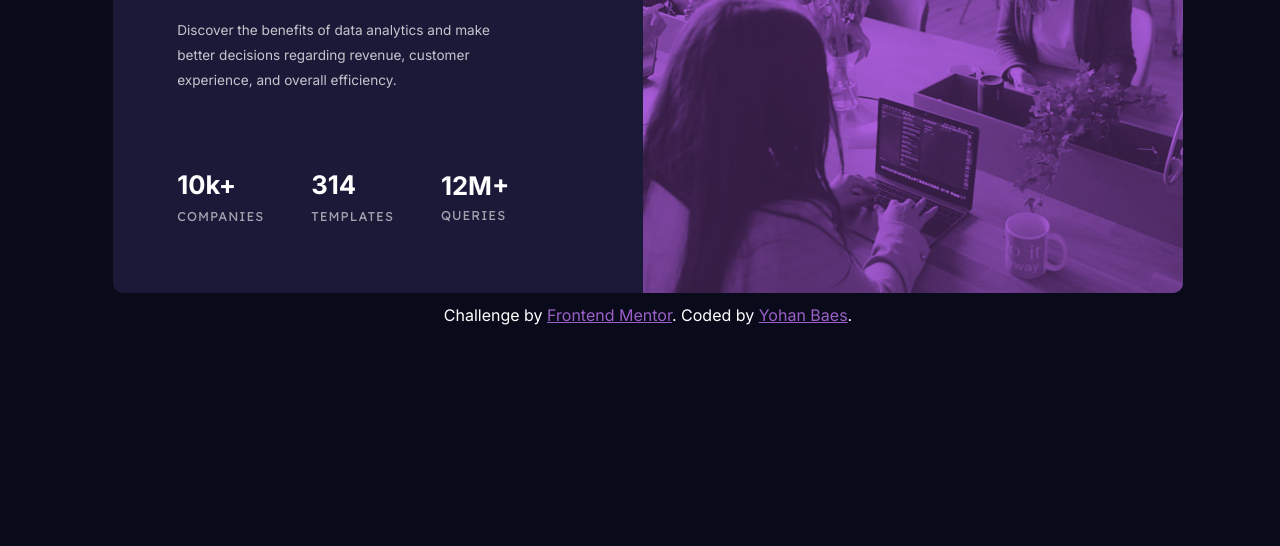
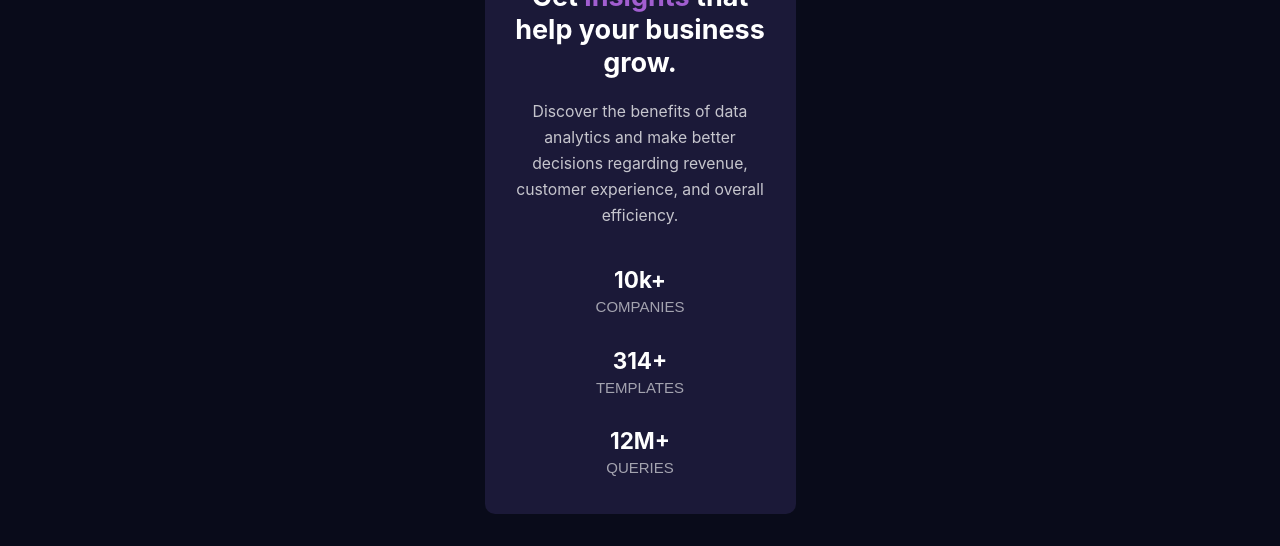
Before and after one commit to Raink31/05-Stats-preview-card-component, a plain HTML site: page index.html in a window 1280 px wide. Shown: the part 322-868 px from the top of the page. Before the commit the page ends 816 px from the top, so only its background shows below. Drawn offline with Linux system fonts and the light colour scheme.

Commit message:
Add files via upload

```diff
--- a/index.html
+++ b/index.html
@@ -2,64 +2,37 @@
 <html lang="en">
 <head>
     <meta charset="UTF-8">
-  <meta name="viewport" content="width=device-width, initial-scale=1.0"> <!-- displays site properly based on user's device -->
+    <meta http-equiv="X-UA-Compatible" content="IE=edge">
+    <meta name="viewport" content="width=device-width, initial-scale=1.0">
     <link rel="stylesheet" href="style.css">
-  <link rel="icon" type="image/png" sizes="32x32" href="./images/favicon-32x32.png">
+    <link rel="icon" type="image/png" sizes="32x32" href="assets/images/favicon-32x32.png">
     <title>Frontend Mentor | Stats preview card component</title>
 </head>
 <body>
-  <div id="main">
-    <div id="img_mobile">
-      <img src="images/image-header-mobile.jpg" alt="image_mobile">
+    <div class="container">
+        <div class="wrapper">
+            <div class="text-component">
+                <h1 class="title">Get <span>insights</span> that help your business grow.</h1>
+                <p class="subtitle">Discover the benefits of data analytics and make better decisions regarding revenue, customer experience, and overall efficiency.</p>
+                <div class="stats-box">
+                    <div class="stats">
+                        <h2 class="number">10k+</h2>
+                        <p>COMPANIES</p>
                     </div>
-    <div id="img_desktop">
-      <img src="images/image-header-desktop.jpg" alt="image_desktop">
+                    <div class="stats">
+                        <h2 class="number">314+</h2>
+                        <p>TEMPLATES</p>
                     </div>
-    <div id="all_text">
-      <div id="main_text">
-      <h1>
-        Get <strong>insights</strong> that<br class="mobile_br"/>
-        help<br class="desktop_br"/> your business<br class="mobile_br"/>
-        grow.
-      </h1>
-      <p>
-        Discover the benefits of data<br class="mobile_br"/>
-        analytics and make<br class="desktop_br"/> better decisions<br class="mobile_br"/>
-        regarding revenue, customer<br class="mobile_br"/><br class="desktop_br"/>
-        experience, and overall efficiency.
-      </p>
-    </div>
-    <div id="chiffres">
-      <div id="companies">
-        <h2>
-          10k+
-        </h2>
-        <p>
-          COMPANIES
-        </p>
-      </div>
-      <div id="templates">
-        <h2>
-          314
-        </h2>
-        <p>
-          TEMPLATES
-        </p>
-      </div>
-      <div id="queries">
-        <h2>
-          12M+
-        </h2>
-        <p>
-          QUERIES
-        </p>
+                    <div class="stats">
+                        <h2 class="number">12M+</h2>
+                        <p>QUERIES</p>
                     </div>
                 </div>
             </div>
+            <div class="img-box">
+                <img src="assets/images/image-header-mobile.jpg" alt="mobile_image">
             </div>
-  <div class="attribution">
-    Challenge by <a href="https://www.frontendmentor.io?ref=challenge" target="_blank">Frontend Mentor</a>.
-    Coded by <a href="#">Yohan Baes</a>.
+        </div>
     </div>
 </body>
 </html>
--- a/style.css
+++ b/style.css
@@ -1,156 +1,101 @@
-@import url('https://fonts.googleapis.com/css2?family=Inter:wght@400;700&family=Lexend+Deca&display=swap');
-
-#img_desktop{
-    display: none;
+*{
+    margin: 0;
+    padding: 0;
+    box-sizing: border-box;
 }
 
+/* POLICES */
+
+@import url('https://fonts.googleapis.com/css2?family=Inter:wght@400;700&display=swap');
+@import url('https://fonts.googleapis.com/css2?family=Lexend+Deca&display=swap');
+
+/* CSS */
+
 body{
+    font-size: 15px;
+    min-width: 100vw;
+    min-height: 100vh;
+    display: flex;
+    align-items: center;
+    justify-content: center;
     background-color: hsl(233, 47%, 7%);
+    text-align: center;
+    font-family: 'Inter', sans-serif;
+}
+
+.container{
+    max-width: 375px;
+}
+
+.wrapper{
+    background-color: hsl(244, 38%, 16%);
+    display: grid;
+    grid-template-columns: 1fr;
+    border-radius: 10px;
+    overflow: hidden;
+    margin: 2rem;
+}
+
+.img-box img{
+    width: 100%;
+    height: 100%;
+    object-fit: cover;
+    mix-blend-mode: multiply;
+    opacity: 0.8;
+}
+
+.img-box{
+    position: relative;
+    order: -1;
+}
+
+.img-box::before{
+    position: absolute;
+    content: "";
+    width: 100%;
+    height: 100%;
+    left: 0;
+    top: 0;
+    background-color: hsl(277, 64%, 61%);
+}
+
+.text-component{
+    padding: 12% 8%;
+}
+
+.title{
     color: white;
-    font-family: "Inter", sans-serif;
-    height: 170vh;
-    width: 100vw;
+    font-size: 1.8em;
+    font-weight: 700;
+}
+
+span{
+    color: #a15ed0;
+}
+
+.subtitle{
+    padding-top: 8%;
+    color: hsla(0, 0%, 100%, 0.75);
+    font-weight: 400;
+    line-height: 26px;
+    font-size: 1.05em;
+    padding-bottom: 2%;
+}
+
+.stat-box{
     display: flex;
     flex-direction: column;
-    justify-content: center;
-    align-items: center;
+    justify-content: space-between;
 }
 
-#main{
-    max-width: 375px;
-    text-align: center;
-    background-color: hsl(244, 38%, 16%);
-    border-radius: 10px;
+.number{
+    font-weight: 700;
+    margin-top: 12%;
+    color: white;
 }
 
-#img_mobile{
-    background-color: hsl(277, 64%, 61%);
-    max-height: 275px;
-    border-radius: 10px 10px 0 0;
-}
-
-#img_mobile img{
-    width: 100%;
-    border-radius: 10px 10px 0 0;
-    mix-blend-mode: multiply;
-    opacity: 0.7;
-}
-
-h1{
-    margin-top: 10%;
-    font-size: 2em;
-}
-
-h1 strong{
-    color: #9d5fc8;
-}
-
-#main_text p{
-    color: hsla(0, 0%, 100%, 0.75);
-    font-size: 1.1em;
-    font-weight: 400;
-    line-height: 30px;
-}
-
-#chiffres p{
+.stats p{
+    margin-top: 2%;
     font-family: 'Lexend Deca', sans-serif;
     color: hsla(0, 0%, 100%, 0.6);
-    margin-top: 2%;
-    letter-spacing: 1px;
 }
-
-#chiffres h2{
-    font-size: 2em;
-    margin-bottom: 0;
-}
-
-#chiffres{
-    margin-top: 10%;
-    margin-bottom: 10%;
-}
-
-#templates{
-    margin-top: 10%;
-    margin-bottom: 10%;
-}
-
-.attribution{
-    margin-top: 1%;
-    font-size: 0.9em;
-}
-
-.attribution a{
-    color: #9d5fc8;
-}
-
-@media only screen and (min-width : 1200px){
-    body{
-        height: 100vh;
-    }
-
-    #main{
-        display: flex;
-        flex-direction: row-reverse;
-        justify-content: space-between;
-        width: 1070px;
-        max-width: 1440px;
-        max-height: 446px;
-    }
-
-    #img_mobile{
-        display: none;
-    }
-
-    #img_desktop{
-        display: block;
-        background-color: hsl(277, 64%, 61%);
-        border-radius: 0 10px 10px 0;
-    }
-
-    #img_desktop img{
-        border-radius: 0 10px 10px 0;
-        mix-blend-mode: multiply;
-        opacity: 0.7;
-    }
-
-    #chiffres{
-        display: flex;
-        align-items: center;
-        justify-content: space-between;
-        margin-top: 24%;
-        height: 40px;
-        font-size: 0.8em;
-    }
-
-    #all_text{
-        margin-left: 6%;
-        text-align: start;
-    }
-
-    .mobile_br{
-        display: none;
-    }
-
-    .desktop_br{
-        display: block;
-    }
-
-    h1{
-        font-size: 2em;
-        margin-top: 18%;
-        margin-bottom: 10%;
-    }
-
-    #main_text p{
-        font-size: 0.85em;
-        line-height: 25px;
-    }
-
-    #chiffres h2{
-        margin-bottom: 10%;
-    }
-
-    .attribution{
-        font-size: 1em;
-    }
-}
```
Also changed, not shown: assets/images/favicon-32x32.png (added), assets/images/image-header-desktop.jpg (added), assets/images/image-header-mobile.jpg (added). Lines whose indentation alone changed are shown as unchanged.
